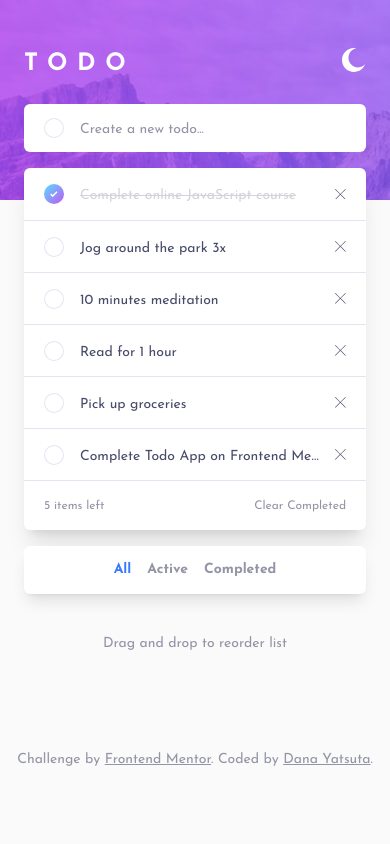
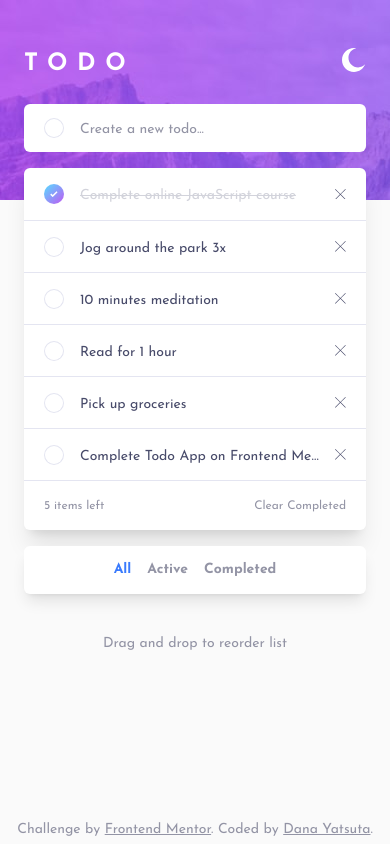
Before and after one commit to danaYatsuta/fm-todo-app, a Vue app: page / in a window 390 px wide. Built offline with nearby package versions, Linux system fonts and the light colour scheme.

Commit message:
Fix layout

```diff
--- a/src/App.vue
+++ b/src/App.vue
@@ -22,7 +22,7 @@ export default {
     >
       <TheHeader @toggle-dark-mode="darkModeEnabled = !darkModeEnabled" />
 
-      <main class="-translate-y-24 md:-translate-y-36">
+      <main class="flex-1 -translate-y-24 md:-translate-y-36">
         <TheTodoList />
 
         <p
```
